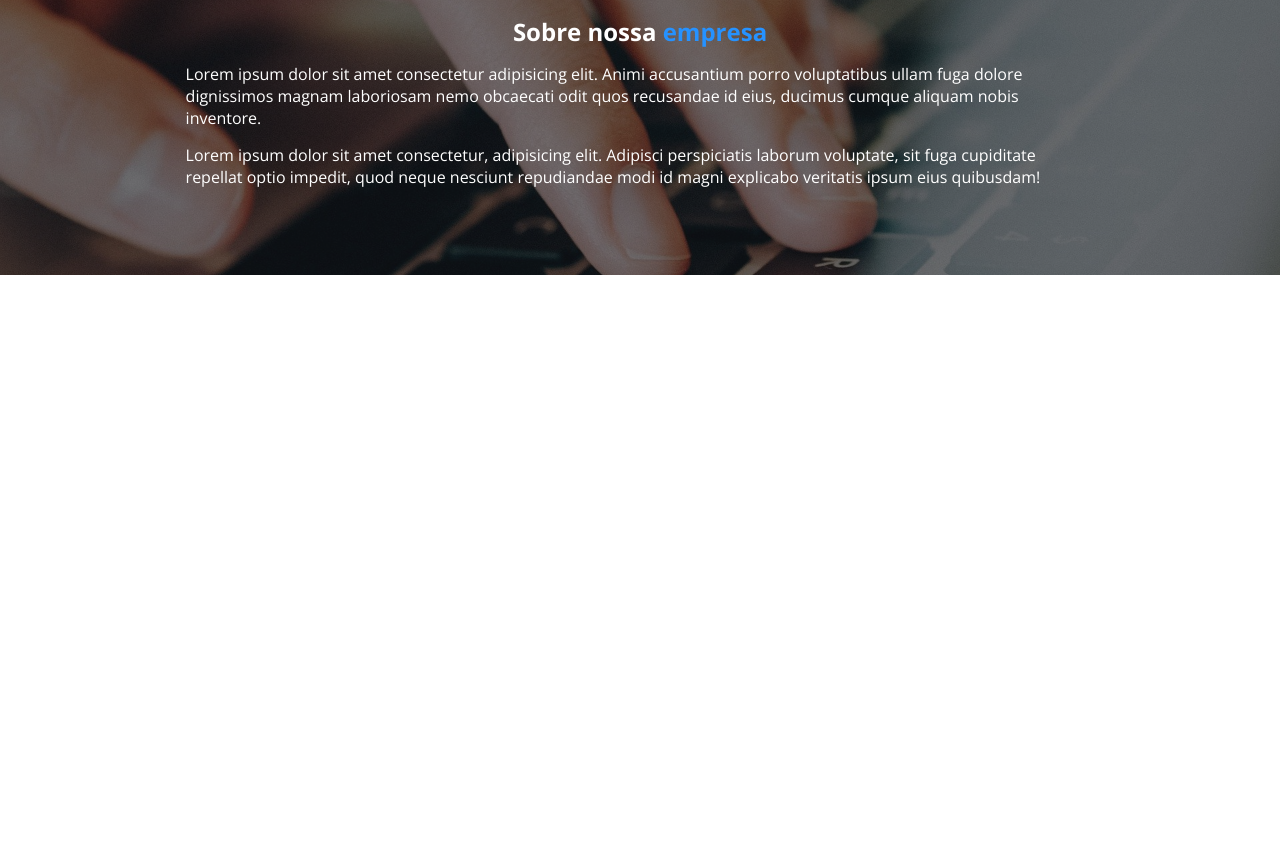
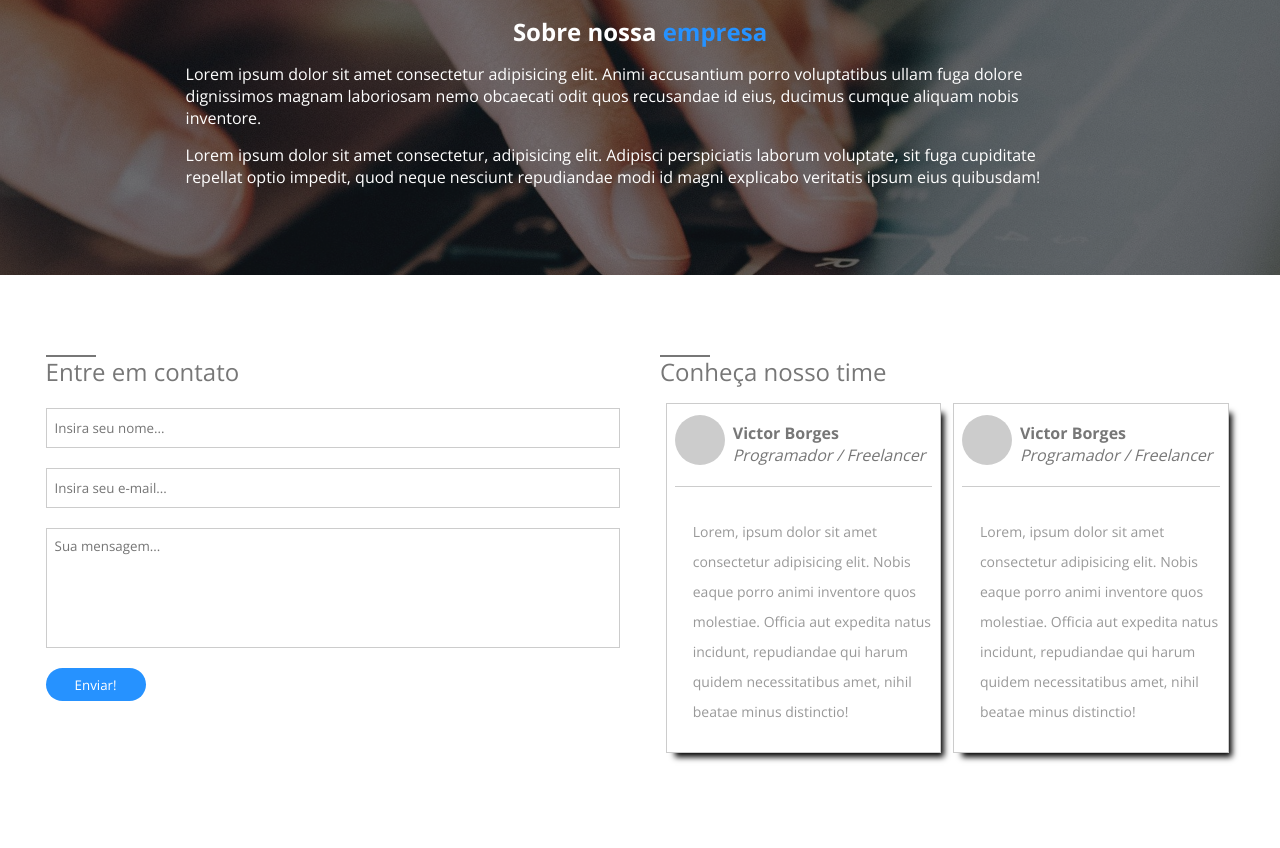
Before and after one commit to tedborges/Website_Simple, a plain HTML site: page index.html in a window 1280 px wide. Shown: the part 1395-2243 px from the top of the page. Before the commit the page ends 1670 px from the top, so only its background shows below. Drawn offline with nearby package versions, Linux system fonts and the light colour scheme.

Commit message:
Adicionando section de contato e box-shadow da equipe

```diff
--- a/css/style.css
+++ b/css/style.css
@@ -243,6 +243,118 @@ section.parallax p {
   margin-top: 15px;
 }
 
+section.final-section {
+  padding: 50px 0;
+}
+
+.w50 {
+  float: left;
+  width: 50%;
+  padding: 0 20px;
+  margin: 30px 0;
+}
+
+section.final-section h2 {
+  position: relative;
+  font-weight: lighter;
+  color: #777777;
+  font-size: 24px;
+}
+
+section.final-section h2 > .border-efeito {
+  position: absolute;
+  width: 50px;
+  height: 2px;
+  background-color: #777777;
+  transition: 0.4s;
+}
+
+section.final-section h2:hover > .border-efeito {
+  width: 100px;
+}
+
+.contato input:not([type='submit']) {
+  width: 100%;
+  height: 40px;
+  border: 1px solid #ccc;
+  padding-left: 8px;
+  margin-top: 20px;
+  display: block;
+}
+
+.contato textarea {
+  width: 100%;
+  height: 120px;
+  border: 1px solid #ccc;
+  padding: 8px;
+  margin-top: 20px;
+  resize: none;
+}
+
+.contato input[type='submit'] {
+  cursor: pointer;
+  background-color: #2692ff;
+  color: white;
+  border: 0;
+  width: 100px;
+  height: 33px;
+  border-radius: 30px;
+  margin-top: 15px;
+}
+
+.time > .w50 {
+  width: 48%;
+  margin: 15px 1%;
+}
+
+.equipe-single {
+  padding: 10px 8px;
+  border: 1px solid #ccc;
+  min-height: 350px;
+  box-shadow: 6px 7px 6px -3px rgba(0, 0, 0, 1);
+  -webkit-box-shadow: 6px 7px 6px -3px rgba(0, 0, 0, 1);
+  -moz-box-shadow: 6px 7px 6px -3px rgba(0, 0, 0, 1);
+}
+
+.topo-box-usuario {
+  padding-bottom: 20px;
+  border-bottom: 1px solid #ccc;
+}
+
+.box-avatar {
+  width: 50px;
+  height: 50px;
+  display: inline-block;
+  border-radius: 50%;
+  background-color: #ccc;
+  vertical-align: middle;
+}
+
+.equipe-single .info-usuario {
+  margin-top: 8px;
+  display: inline-block;
+  color: #777777;
+  padding-left: 8px;
+  vertical-align: middle;
+}
+
+.info-usuario > p:nth-of-type(1) {
+  font-weight: bold;
+}
+
+.info-usuario > p:nth-of-type(2) {
+  font-style: italic;
+}
+
+.descricao-usuario-box {
+  color: #999999;
+  font-weight: lighter;
+  font-size: 14px;
+  margin-top: 30px;
+  line-height: 30px;
+  padding-left: 18px;
+}
+
 @media screen and (max-width: 890px) {
   .box-planos-single {
     width: 50%;
@@ -254,6 +366,15 @@ section.parallax p {
 }
 
 @media screen and (max-width: 768px) {
+  .w50 {
+    width: 100%;
+  }
+
+  .time > .w50 {
+    width: 100%;
+    margin: 15px 0;
+  }
+
   .box-planos-single {
     width: 100%;
     margin: 10px 0;
--- a/index.html
+++ b/index.html
@@ -113,6 +113,49 @@
       </div>
     </section>
 
+    <section class="final-section">
+      <div class="center">
+        <div class="w50 contato">
+          <h2><div class="border-efeito"></div>Entre em contato</h2>
+          <form>
+            <input type="text" placeholder="Insira seu nome..." />
+            <input type="email" placeholder="Insira seu e-mail..." />
+            <textarea placeholder="Sua mensagem..."></textarea>
+            <input type="submit" value="Enviar!" />
+          </form>
+        </div>
+
+        <div class="w50 time">
+          <h2><div class="border-efeito"></div>Conheça nosso time</h2>
+          <div class="w50 equipe-single">
+            <div class="topo-box-usuario">
+              <div class="box-avatar"></div><div class="info-usuario">
+                <p>Victor Borges</p>
+                <p>Programador / Freelancer</p>
+              </div>
+            </div>
+            <div class="descricao-usuario-box">
+              <p>Lorem, ipsum dolor sit amet consectetur adipisicing elit. Nobis eaque porro animi inventore quos molestiae. Officia aut expedita natus incidunt, repudiandae qui harum quidem necessitatibus amet, nihil beatae minus distinctio!</p>
+            </div>
+          </div>
+
+          <div class="w50 equipe-single">
+            <div class="topo-box-usuario">
+              <div class="box-avatar"></div><div class="info-usuario">
+                <p>Victor Borges</p>
+                <p>Programador / Freelancer</p>
+              </div>
+            </div>
+            <div class="descricao-usuario-box">
+              <p>Lorem, ipsum dolor sit amet consectetur adipisicing elit. Nobis eaque porro animi inventore quos molestiae. Officia aut expedita natus incidunt, repudiandae qui harum quidem necessitatibus amet, nihil beatae minus distinctio!</p>
+            </div>
+          </div>
+          <div class="clear"></div>
+        </div>
+        <div class="clear"></div>
+      </div>
+    </section>
+
     <script src="js/all.min.js"></script>
   </body>
 </html>
```
Also changed, not shown: 1 other file.
